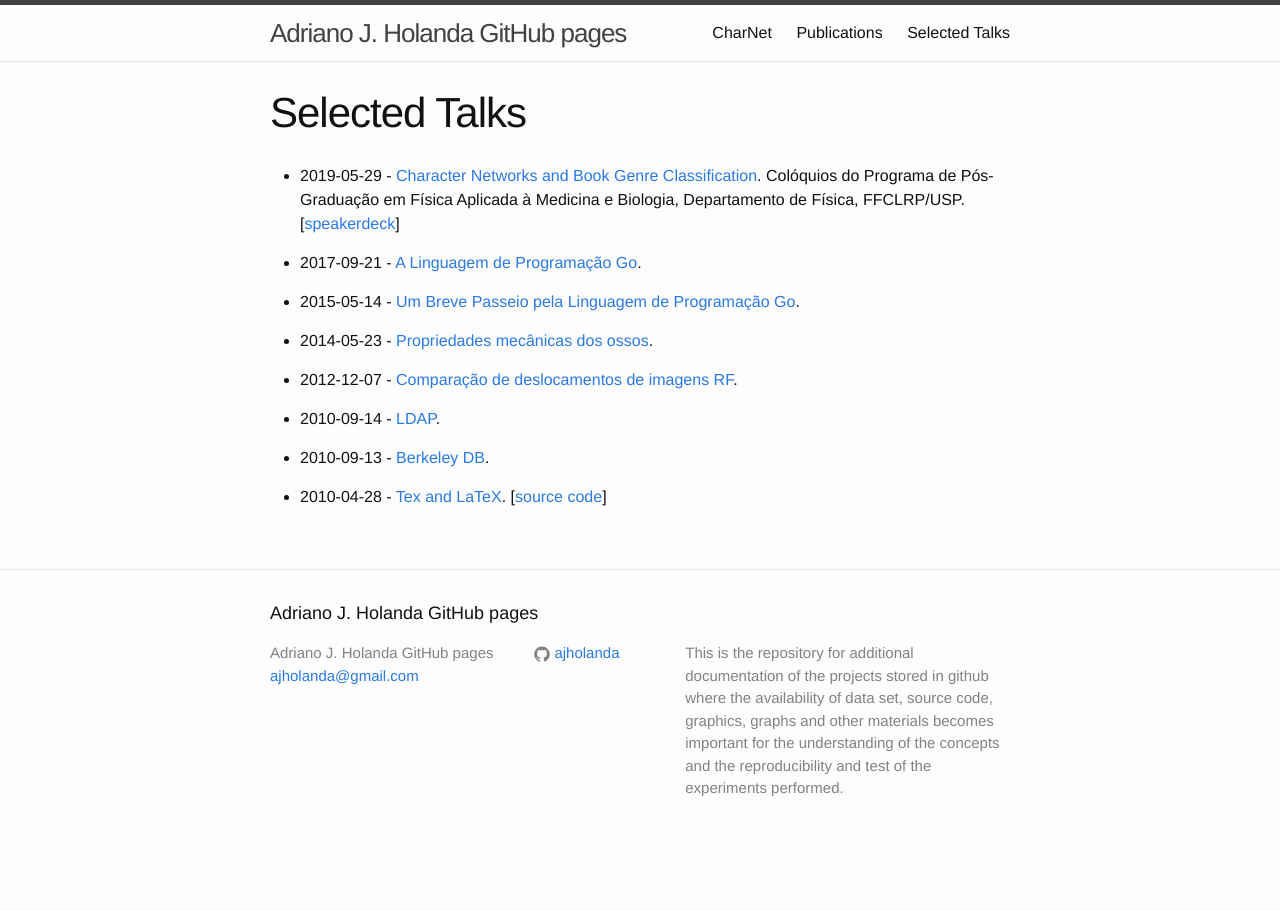
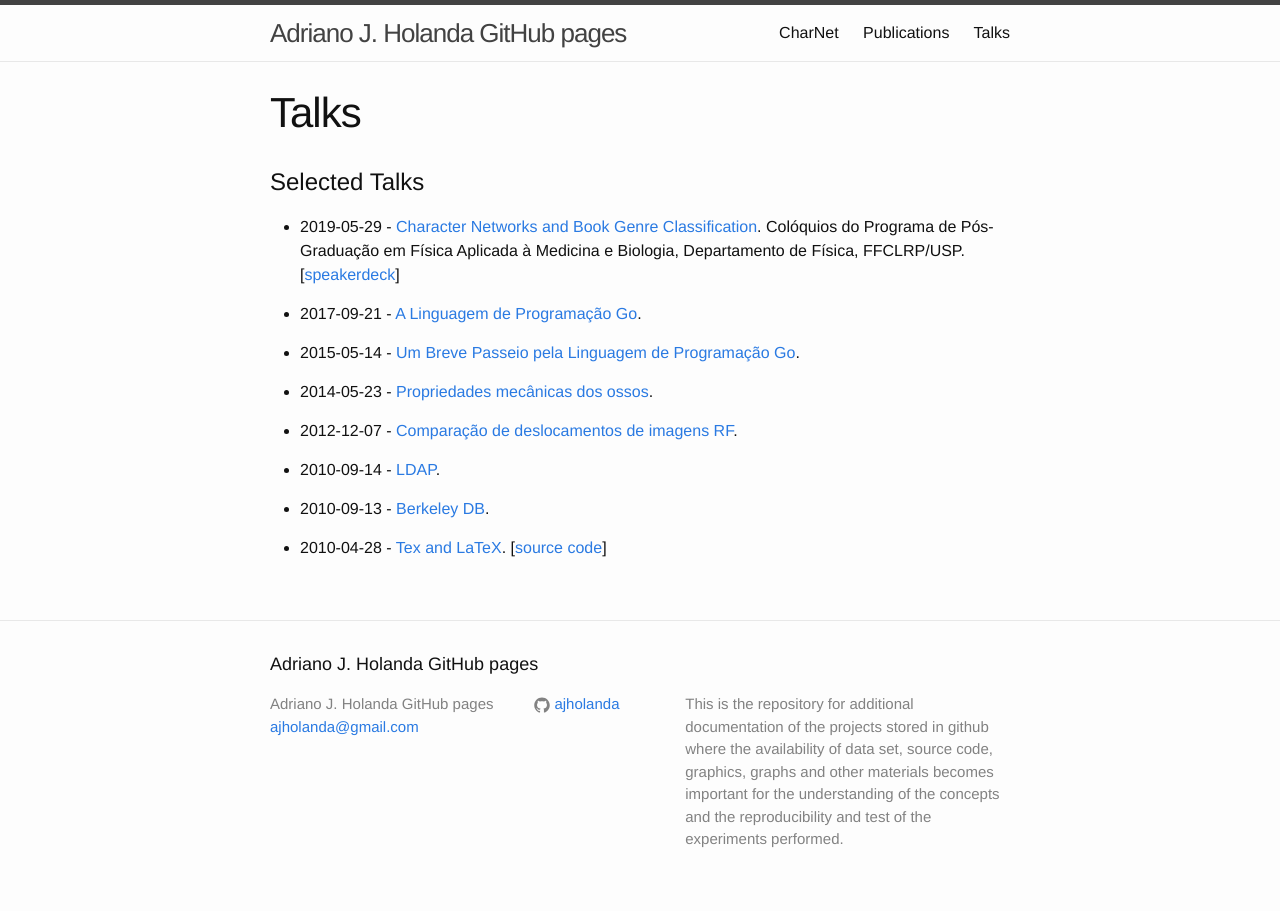
Before and after one commit to ajholanda/ajholanda.github.io, a Jekyll site: the page built from talks.md, in a window 1280 px wide. Built offline with Jekyll 4.4.1, drawn with Linux system fonts in a browser that asks for light colours.

Commit message:
add title

```diff
--- a/talks.md
+++ b/talks.md
@@ -1,8 +1,10 @@
 ---
 layout: page
-title: Selected Talks
+title: Talks
 permalink: /talks/
 ---
+
+# Selected Talks
 
 - 2019-05-29 - [Character Networks and Book Genre Classification](https://pt.overleaf.com/project/5ce82b121e291d69d0da1b52). Colóquios do Programa de Pós-Graduação em Física Aplicada à Medicina e Biologia, Departamento de Física, FFCLRP/USP. [[speakerdeck](https://speakerdeck.com/ajholanda/character-networks-and-book-genre-classification)]
 
```
